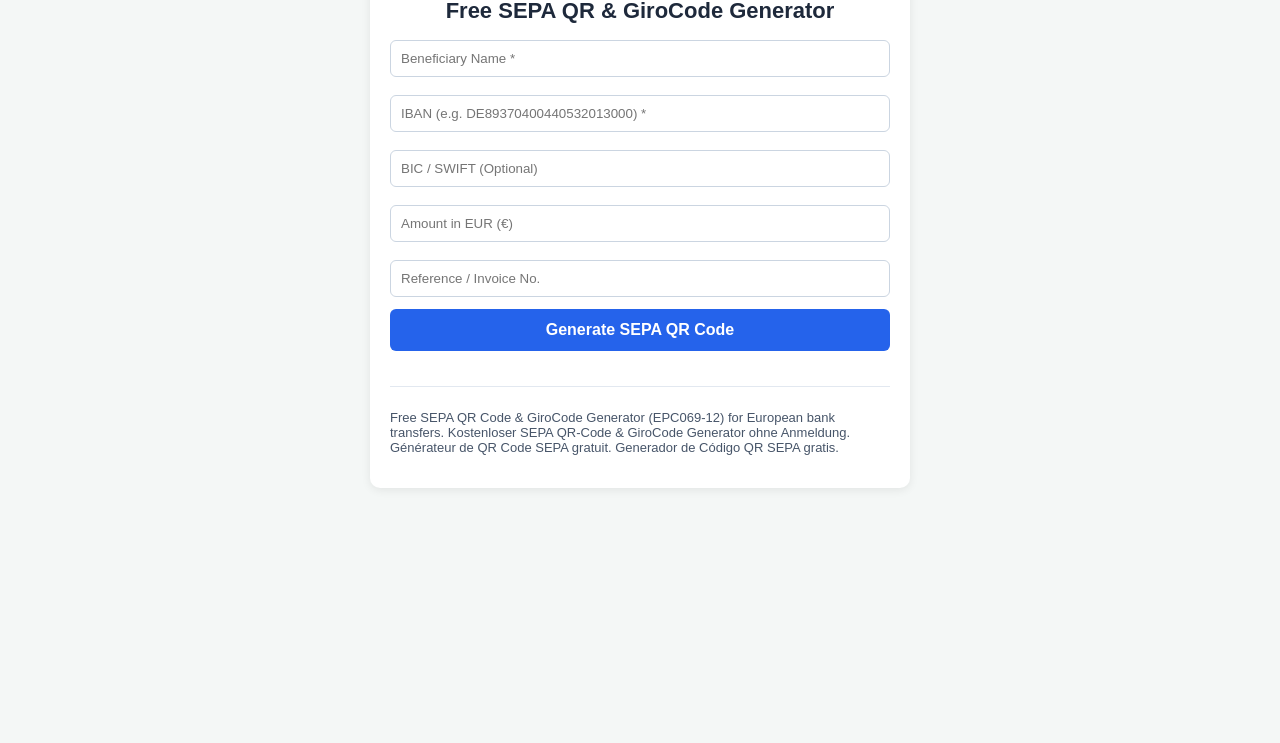
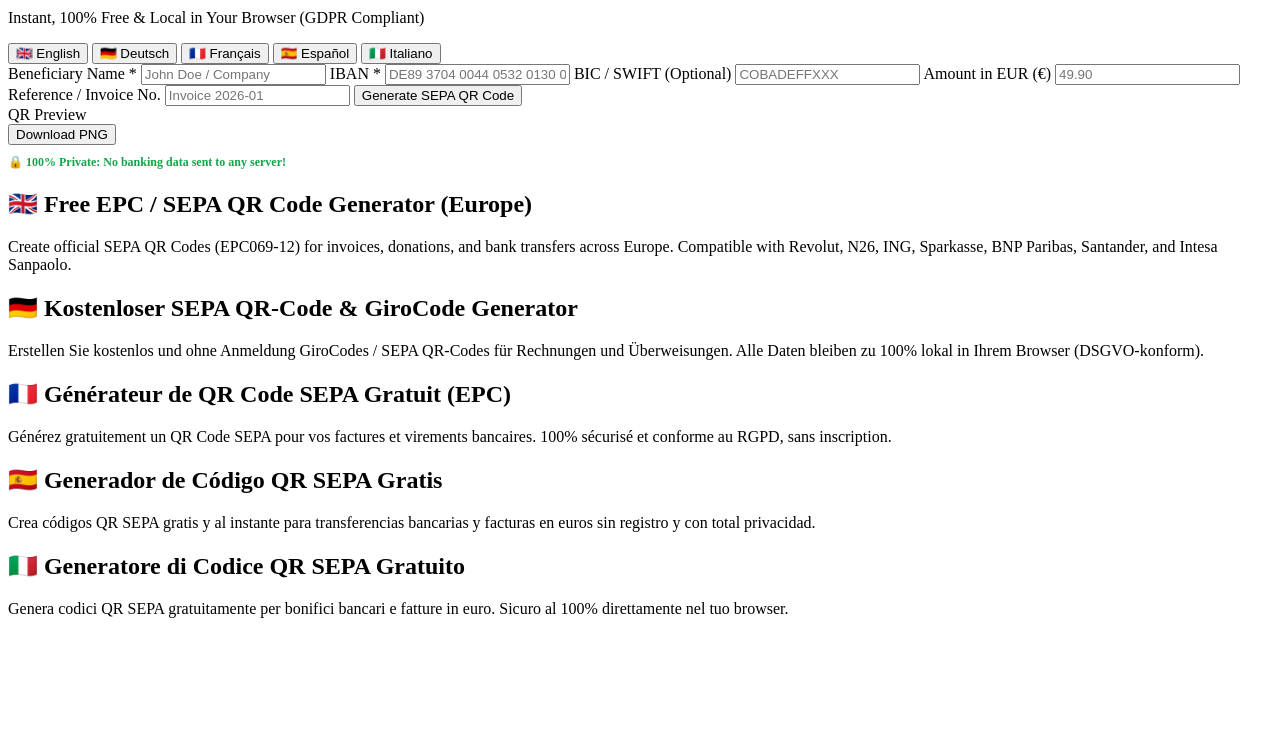
Before and after one commit to digitalboostpro7-maker/digitalboostpro7-maker.github.io, a plain HTML site: page sepa-qr.html in a window 1280 px wide. Shown: the part 57-800 px from the top of the page. Drawn offline with Linux system fonts and the light colour scheme.

Commit message:
Update sepa-qr.html

```diff
--- a/sepa-qr.html
+++ b/sepa-qr.html
@@ -1,52 +1,69 @@
-<!DOCTYPE html>
-<html lang="en">
-<head>
-<meta charset="UTF-8">
-<meta name="viewport" content="width=device-width, initial-scale=1.0">
-<meta name="google-site-verification" content="iVjalkXLvBYutIu_K0eG2R_uotiroyV3b9hk2oXOibk" />
-<title>Free SEPA QR Code & GiroCode Generator (EPC)</title>
-<meta name="description" content="Free SEPA QR Code & GiroCode generator. Create bank transfer QR codes from IBAN without signup. Kostenlos, Gratuit, Gratis.">
-<meta name="keywords" content="SEPA QR code generator, GiroCode erstellen kostenlos, EPC QR code maker, IBAN QR code">
-<link rel="canonical" href="https://github.io">
-<script src="https://quge5.com" data-zone="316750" async data-cfasync="false"></script>
-<script src="https://cloudflare.com"></script>
-<style>
-body{font-family:sans-serif;background:#f4f7f6;color:#1e293b;margin:0;padding:15px}
-.box{max-width:500px;margin:20px auto;background:#fff;padding:20px;border-radius:10px;box-shadow:0 2px 10px rgba(0,0,0,0.08)}
-h1{font-size:22px;margin:0 0 10px;text-align:center}
-input{width:100%;padding:10px;margin:6px 0 12px;border:1px solid #cbd5e1;border-radius:6px;box-sizing:border-box}
-button{width:100%;background:#2563eb;color:#fff;border:none;padding:12px;font-size:16px;font-weight:bold;border-radius:6px;cursor:pointer}
-#qrcode{margin:15px auto;display:flex;justify-content:center}
-.dl{background:#16a34a;display:none;margin-top:10px}
-.seo{font-size:13px;color:#475569;margin-top:20px;border-top:1px solid #e2e8f0;padding-top:10px}
-</style>
-</head>
 <body>
+<header>
+<h1 id="t1">Free SEPA QR Code & GiroCode Generator</h1>
+<p id="t2">Instant, 100% Free & Local in Your Browser (GDPR Compliant)</p>
+<div>
+<button class="lang-btn active" id="b-en" onclick="setL('en')">🇬🇧 English</button>
+<button class="lang-btn" id="b-de" onclick="setL('de')">🇩🇪 Deutsch</button>
+<button class="lang-btn" id="b-fr" onclick="setL('fr')">🇫🇷 Français</button>
+<button class="lang-btn" id="b-es" onclick="setL('es')">🇪🇸 Español</button>
+<button class="lang-btn" id="b-it" onclick="setL('it')">🇮🇹 Italiano</button>
+</div>
+</header>
+<div class="container">
 <div class="box">
-<h1>Free SEPA QR & GiroCode Generator</h1>
-<input type="text" id="name" placeholder="Beneficiary Name *">
-<input type="text" id="iban" placeholder="IBAN (e.g. DE89370400440532013000) *">
-<input type="text" id="bic" placeholder="BIC / SWIFT (Optional)">
-<input type="number" id="amt" step="0.01" placeholder="Amount in EUR (€)">
-<input type="text" id="ref" placeholder="Reference / Invoice No.">
-<button onclick="makeQR()">Generate SEPA QR Code</button>
-<div id="qrcode"></div>
-<button class="dl" id="bd" onclick="dlQR()">Download PNG</button>
+<div>
+<label id="l1">Beneficiary Name (Person / Company) *</label>
+<input type="text" id="name" placeholder="John Doe / Company">
+<label id="l2">IBAN *</label>
+<input type="text" id="iban" placeholder="DE89 3704 0044 0532 0130 00">
+<label id="l3">BIC / SWIFT (Optional within SEPA)</label>
+<input type="text" id="bic" placeholder="COBADEFFXXX">
+<label id="l4">Amount in EUR (€)</label>
+<input type="number" id="amt" step="0.01" placeholder="49.90">
+<label id="l5">Payment Reference / Invoice No.</label>
+<input type="text" id="ref" placeholder="Invoice 2026-01">
+<button class="btn" id="bg" onclick="makeQR()">Generate SEPA QR Code</button>
+</div>
+<div class="qr-area">
+<div id="qrcode">QR Preview</div>
+<button class="dl-btn" id="bd" onclick="dlQR()">Download PNG</button>
+<p id="priv" style="font-size:12px;color:#16a34a;margin-top:10px;font-weight:bold;">🔒 100% Private: No banking data sent to any server!</p>
+</div>
+</div>
 <div class="seo">
-<p>Free SEPA QR Code & GiroCode Generator (EPC069-12) for European bank transfers. Kostenloser SEPA QR-Code & GiroCode Generator ohne Anmeldung. Générateur de QR Code SEPA gratuit. Generador de Código QR SEPA gratis.</p>
+<h2>🇬🇧 Free EPC / SEPA QR Code Generator (Europe)</h2>
+<p>Create official SEPA QR Codes (EPC069-12) for invoices, donations, and bank transfers across Europe. Compatible with Revolut, N26, ING, Sparkasse, BNP Paribas, Santander, and Intesa Sanpaolo.</p>
+<h2>🇩🇪 Kostenloser SEPA QR-Code & GiroCode Generator</h2>
+<p>Erstellen Sie kostenlos und ohne Anmeldung GiroCodes / SEPA QR-Codes für Rechnungen und Überweisungen. Alle Daten bleiben zu 100% lokal in Ihrem Browser (DSGVO-konform).</p>
+<h2>🇫🇷 Générateur de QR Code SEPA Gratuit (EPC)</h2>
+<p>Générez gratuitement un QR Code SEPA pour vos factures et virements bancaires. 100% sécurisé et conforme au RGPD, sans inscription.</p>
+<h2>🇪🇸 Generador de Código QR SEPA Gratis</h2>
+<p>Crea códigos QR SEPA gratis y al instante para transferencias bancarias y facturas en euros sin registro y con total privacidad.</p>
+<h2>🇮🇹 Generatore di Codice QR SEPA Gratuito</h2>
+<p>Genera codici QR SEPA gratuitamente per bonifici bancari e fatture in euro. Sicuro al 100% direttamente nel tuo browser.</p>
 </div>
 </div>
 <script>
 const L1="https://uplcm.com",L2="https://uplcm.com";
-let a1=false,a2=false;
+let a1=false,a2=false,cur='en';
+const tr={
+en:{t1:"Free SEPA QR Code & GiroCode Generator",t2:"Instant, 100% Free & Local in Your Browser (GDPR Compliant)",l1:"Beneficiary Name *",l2:"IBAN *",l3:"BIC / SWIFT (Optional)",l4:"Amount in EUR (€)",l5:"Reference / Invoice No.",bg:"Generate SEPA QR Code",bd:"Download PNG",priv:"🔒 100% Private: No banking data sent to any server!"},
+de:{t1:"Kostenloser SEPA QR-Code & GiroCode Generator",t2:"Sofort, kostenlos & 100% lokal im Browser (DSGVO)",l1:"Empfängername *",l2:"IBAN *",l3:"BIC (Optional)",l4:"Betrag in EUR (€)",l5:"Verwendungszweck",bg:"QR-Code Erstellen",bd:"PNG Herunterladen",priv:"🔒 100% Sicher: Keine Daten werden an Server gesendet!"},
+fr:{t1:"Générateur de QR Code SEPA Gratuit",t2:"Instantané, gratuit & 100% local (Conforme RGPD)",l1:"Nom du bénéficiaire *",l2:"IBAN *",l3:"BIC (Optionnel)",l4:"Montant en EUR (€)",l5:"Référence / Motif",bg:"Générer le QR Code",bd:"Télécharger PNG",priv:"🔒 100% Sécurisé : Aucune donnée envoyée à un serveur !"},
+es:{t1:"Generador de Código QR SEPA Gratis",t2:"Instantáneo, gratuito y 100% local (RGPD)",l1:"Nombre del beneficiario *",l2:"IBAN *",l3:"BIC (Opcional)",l4:"Importe en EUR (€)",l5:"Concepto / Factura",bg:"Generar Código QR",bd:"Descargar PNG",priv:"🔒 100% Privado: ¡Ningún dato se envía a servidores!"},
+it:{t1:"Generatore di Codice QR SEPA Gratuito",t2:"Istantaneo, gratuito e 100% locale (GDPR)",l1:"Nome beneficiario *",l2:"IBAN *",l3:"BIC (Opzionale)",l4:"Importo in EUR (€)",l5:"Causale / Fattura",bg:"Genera Codice QR",bd:"Scarica PNG",priv:"🔒 100% Sicuro: Nessun dato inviato a server!"}
+};
+function setL(l){if(!tr[l])l='en';cur=l;['en','de','fr','es','it'].forEach(x=>document.getElementById('b-'+x).classList.toggle('active',x===l));const d=tr[l];['t1','t2','l1','l2','l3','l4','l5','bg','bd','priv'].forEach(k=>document.getElementById(k).innerText=d[k]);}
+window.onload=()=>{const u=(navigator.language||'en').slice(0,2).toLowerCase();if(tr[u])setL(u);};
 function makeQR(){
 const n=document.getElementById('name').value.trim(),ib=document.getElementById('iban').value.replace(/\s+/g,'').toUpperCase(),bc=document.getElementById('bic').value.replace(/\s+/g,'').toUpperCase(),av=parseFloat(document.getElementById('amt').value),am=(!isNaN(av)&&av>0)?"EUR"+av.toFixed(2):"",rf=document.getElementById('ref').value.trim();
-if(!n||ib.length<15){alert("Enter valid Name & IBAN");return;}
+if(!n||ib.length<15){alert("Please enter valid Beneficiary Name & IBAN");return;}
 if(!a1){window.open(L1,'_blank');a1=true;}
 const txt=["BCD","002","1","SCT",bc,n.slice(0,70),ib,am,"","",rf.slice(0,140)].join("\n");
 const box=document.getElementById('qrcode');box.innerHTML="";
 new QRCode(box,{text:txt,width:180,height:180});
-document.getElementById('bd').style.display="block";
+document.getElementById('bd').style.display="inline-block";
 }
 function dlQR(){
 if(!a2){window.open(L2,'_blank');a2=true;}
```
